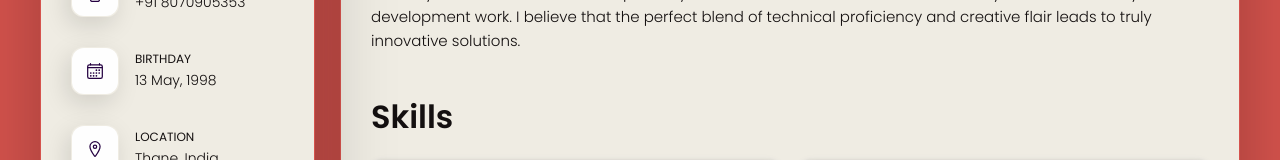
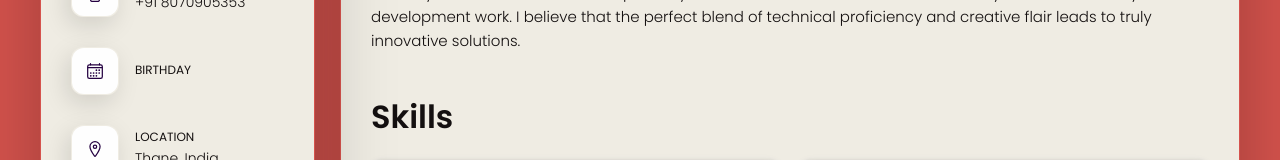
Before and after one commit to vaibhav0513/Vaibhav-portfolio, a plain HTML site: page index.html in a window 1280 px wide. Shown: the part 535-695 px from the top of the page. Drawn offline with nearby package versions, Linux system fonts and the light colour scheme.

Commit message:
project add  commit

```diff
--- a/index.html
+++ b/index.html
@@ -85,7 +85,7 @@
               </div>
               <div class="contact-info">
                 <p class="contact-title">Birthday</p>
-                <time datetime="1982-06-23">13 May, 1998</time>
+                <!-- <time datetime="1982-06-23">13 May, 1998</time> -->
               </div>
             </li>
 
```
